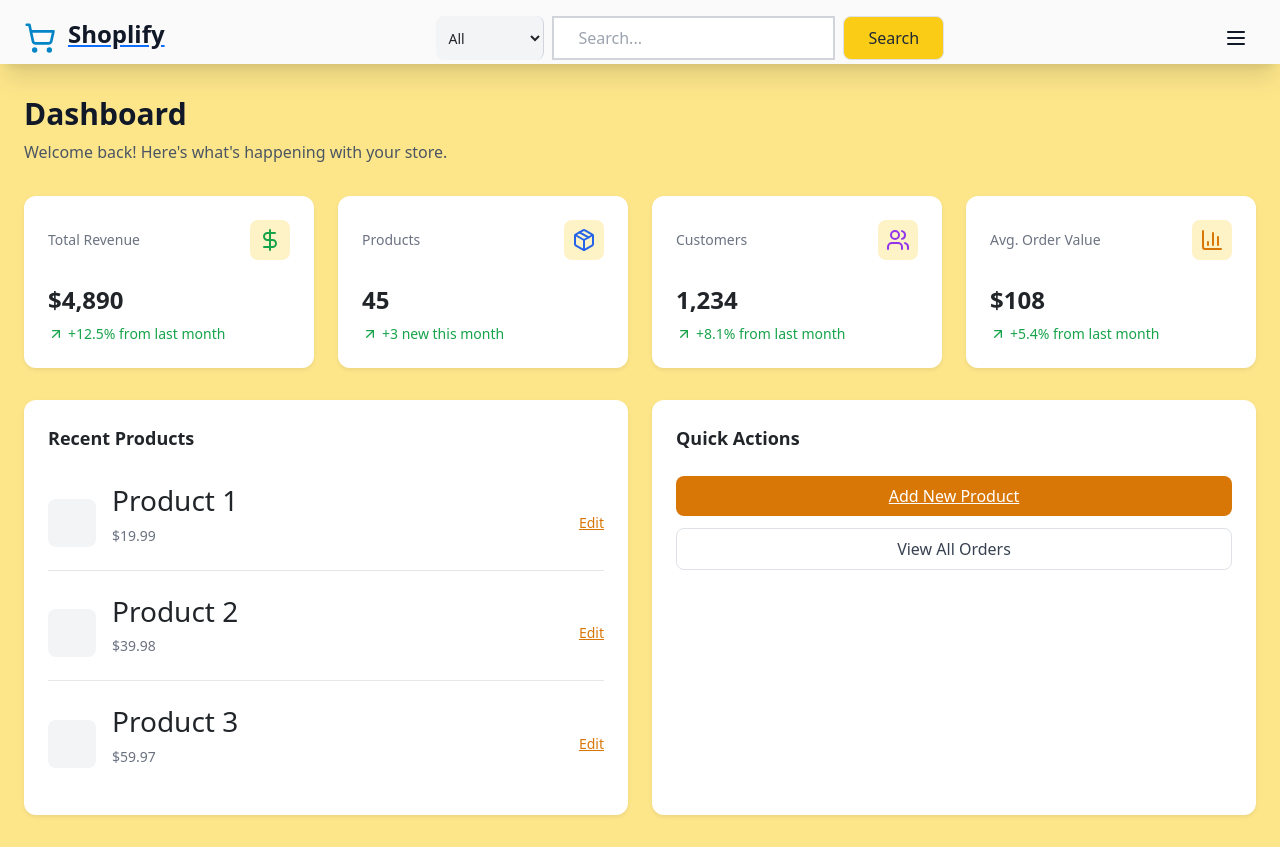
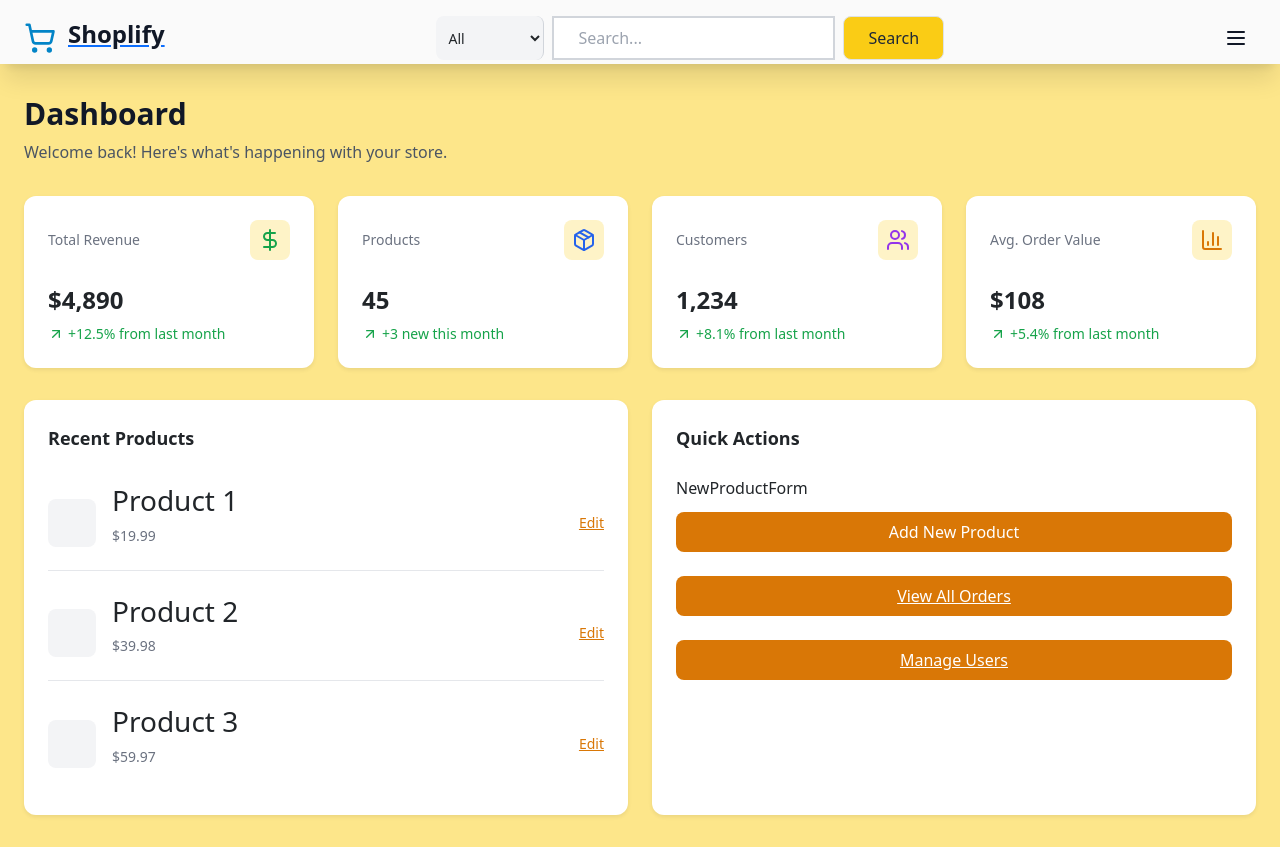
Before and after one commit to RVP2-241209-team2/p2-frontend, a React (Vite) app: page /admin in a window 1280 px wide. Built offline with nearby package versions, Linux system fonts and the light colour scheme.

Commit message:
refactor admin routes and dashboard

```diff
--- /dev/null
+++ b/src/components/admin/new-product-form.tsx
@@ -0,0 +1,5 @@
+const NewProductForm = () => {
+  return <div>NewProductForm</div>;
+};
+
+export default NewProductForm;
--- /dev/null
+++ b/src/components/admin/record-products.tsx
@@ -0,0 +1,31 @@
+import { Link } from "react-router-dom";
+
+const RecentProducts = () => (
+  <div className="bg-white rounded-xl p-6 shadow-sm">
+    <h2 className="text-lg font-semibold mb-4">Recent Products</h2>
+    <div className="space-y-4">
+      {[1, 2, 3].map((i) => ( // todo: replace with actual recent products
+        <div
+          key={i}
+          className="flex items-center justify-between py-2 border-b last:border-0"
+        >
+          <div className="flex items-center gap-3">
+            <div className="w-12 h-12 bg-gray-100 rounded-lg"></div>
+            <div>
+              <h3 className="font-medium">Product {i}</h3>
+              <p className="text-sm text-gray-500">${(19.99 * i).toFixed(2)}</p>
+            </div>
+          </div>
+          <Link
+            to={`/admin/products/${i}`}
+            className="text-amber-600 hover:text-amber-700 text-sm font-medium"
+          >
+            Edit
+          </Link>
+        </div>
+      ))}
+    </div>
+  </div>
+);
+
+export default RecentProducts;
--- /dev/null
+++ b/src/components/admin/stat-card.tsx
@@ -0,0 +1,28 @@
+import { ArrowUpRight } from "lucide-react";
+
+interface StatCardProps {
+  title: string;
+  value: string;
+  change: string;
+  icon: React.ReactNode;
+}
+
+const StatCard = ({ title, value, change, icon }: StatCardProps) => (
+  <div className="bg-white rounded-xl p-6 shadow-sm">
+    <div className="flex items-center justify-between mb-4">
+      <span className="text-gray-500 text-sm">{title}</span>
+      <div className="p-2 bg-amber-100 rounded-lg">{icon}</div>
+    </div>
+    <div className="flex items-center justify-between">
+      <div>
+        <h3 className="text-2xl font-bold">{value}</h3>
+        <div className="flex items-center gap-1 text-green-600 text-sm">
+          <ArrowUpRight size={16} />
+          <span>{change}</span>
+        </div>
+      </div>
+    </div>
+  </div>
+);
+
+export default StatCard;
--- a/src/pages/admin/dashboard-page.tsx
+++ b/src/pages/admin/dashboard-page.tsx
@@ -1,67 +1,21 @@
-
-import React from 'react';
-import { Link } from 'react-router-dom';
-import { BarChart3, Package, DollarSign, Users, ArrowUpRight } from 'lucide-react';
-
-interface StatCardProps {
-  title: string;
-  value: string;
-  change: string;
-  icon: React.ReactNode;
-}
-
-const StatCard = ({ title, value, change, icon }: StatCardProps) => (
-  <div className="bg-white rounded-xl p-6 shadow-sm">
-    <div className="flex items-center justify-between mb-4">
-      <span className="text-gray-500 text-sm">{title}</span>
-      <div className="p-2 bg-amber-100 rounded-lg">{icon}</div>
-    </div>
-    <div className="flex items-center justify-between">
-      <div>
-        <h3 className="text-2xl font-bold">{value}</h3>
-        <div className="flex items-center gap-1 text-green-600 text-sm">
-          <ArrowUpRight size={16} />
-          <span>{change}</span>
-        </div>
-      </div>
-    </div>
-  </div>
-);
-
-const RecentProducts = () => (
-  <div className="bg-white rounded-xl p-6 shadow-sm">
-    <h2 className="text-lg font-semibold mb-4">Recent Products</h2>
-    <div className="space-y-4">
-      {[1, 2, 3].map((i) => (
-        <div key={i} className="flex items-center justify-between py-2 border-b last:border-0">
-          <div className="flex items-center gap-3">
-            <div className="w-12 h-12 bg-gray-100 rounded-lg"></div>
-            <div>
-              <h3 className="font-medium">Product {i}</h3>
-              <p className="text-sm text-gray-500">${(19.99 * i).toFixed(2)}</p>
-            </div>
-          </div>
-          <Link
-            to={`/admin/products/${i}`}
-            className="text-amber-600 hover:text-amber-700 text-sm font-medium"
-          >
-            Edit
-          </Link>
-        </div>
-      ))}
-    </div>
-  </div>
-);
+import { Link } from "react-router-dom";
+import { BarChart3, Package, DollarSign, Users } from "lucide-react";
+import NewProductForm from "../../components/admin/new-product-form";
+import StatCard from "../../components/admin/stat-card"
+import RecentProducts from "../../components/admin/record-products";
 
 export default function DashboardPage() {
   return (
     <div className="max-w-7xl mx-auto px-4 py-8">
       <div className="mb-8">
         <h1 className="text-3xl font-bold text-gray-900">Dashboard</h1>
-        <p className="text-gray-600">Welcome back! Here's what's happening with your store.</p>
+        <p className="text-gray-600">
+          Welcome back! Here's what's happening with your store.
+        </p>
       </div>
 
       <div className="grid grid-cols-1 md:grid-cols-2 lg:grid-cols-4 gap-6 mb-8">
+        {/* TODO: replace with actual stats */}
         <StatCard
           title="Total Revenue"
           value="$4,890"
@@ -90,19 +44,28 @@ export default function DashboardPage() {
 
       <div className="grid grid-cols-1 lg:grid-cols-2 gap-6">
         <RecentProducts />
-        <div className="bg-white rounded-xl p-6 shadow-sm">
+        <div className="bg-white rounded-xl p-6 shadow-sm space-y-6">
           <h2 className="text-lg font-semibold mb-4">Quick Actions</h2>
           <div className="space-y-3">
-            <Link
-              to="/admin/products/new"
-              className="block w-full text-center bg-amber-600 text-white py-2 rounded-lg hover:bg-amber-700 transition-colors"
-            >
+            {/* New Product Form and action */}
+            <NewProductForm />
+            <button className="block w-full text-center bg-amber-600 text-white py-2 rounded-lg hover:bg-amber-700 transition-colors">
               Add New Product
-            </Link>
-            <button className="block w-full text-center border border-gray-300 text-gray-700 py-2 rounded-lg hover:bg-gray-50 transition-colors">
-              View All Orders
             </button>
           </div>
+          {/* Other actions */}
+          <Link
+            to="/admin/orders"
+            className="block w-full text-center bg-amber-600 text-white py-2 rounded-lg hover:bg-amber-700 transition-colors"
+          >
+            View All Orders
+          </Link>
+          <Link
+            to="/admin/users"
+            className="block w-full text-center bg-amber-600 text-white py-2 rounded-lg hover:bg-amber-700 transition-colors"
+          >
+            Manage Users
+          </Link>
         </div>
       </div>
     </div>
```
Also changed, not shown: src/lib/zod.ts (added).
